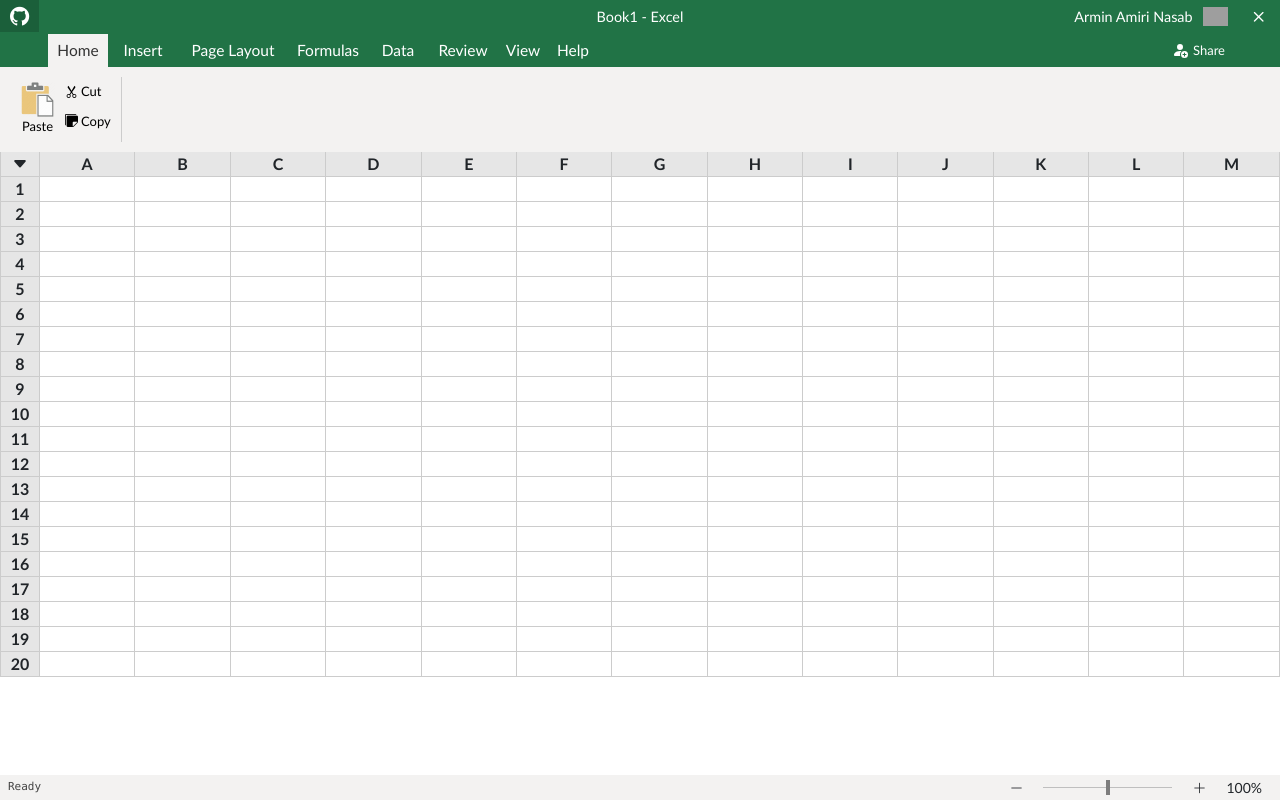
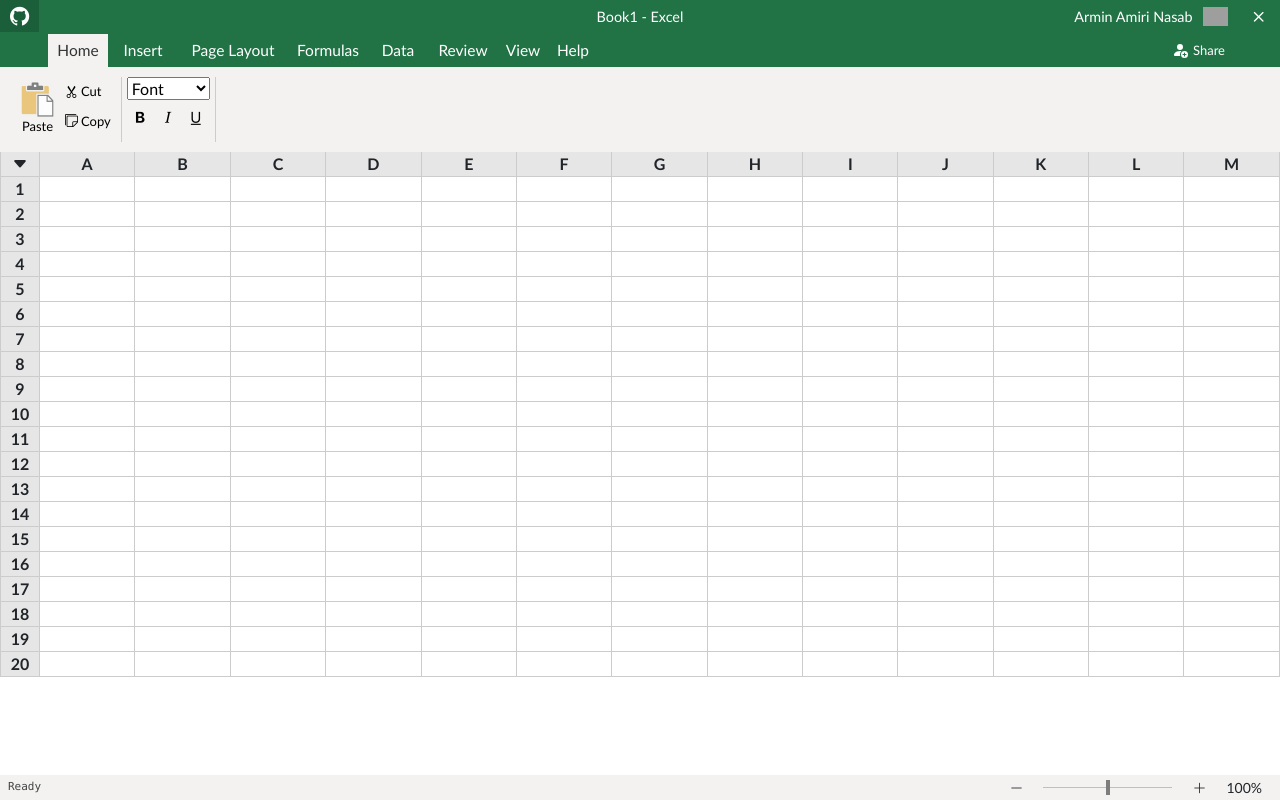
Before and after one commit to arminamirinasab/Vixcel, a plain HTML site: page files/index.html in a window 1280 px wide. Drawn offline with nearby package versions, Linux system fonts and the light colour scheme; grey boxes are pictures that could not be loaded.

Commit message:
Add "Font" Section In Ribbon

```diff
--- a/files/index.html
+++ b/files/index.html
@@ -81,10 +81,20 @@
                     </button>
 
                     <button id="copyButton">
-                        <i class="bi bi-stickies-fill"></i>
+                        <i class="bi bi-stickies"></i>
                         <span>Copy</span>
                     </button>
                 </div>
+            </div>
+            <div class="ribbonSection flex-column">
+                <select name="" id="">
+                    <option value="Ali">Font</option>
+                </select>
+                <div class="d-flex align-items-center ">
+                <button><i class="bi bi-type-bold icon-lg"></i></button>
+                <button><i class="bi bi-type-italic icon-lg"></i></button>
+                <button><i class="bi bi-type-underline icon-lg"></i></button>
+            </div>
             </div>
         </div>
     </div>
--- a/scss/_functions.scss
+++ b/scss/_functions.scss
@@ -5,6 +5,19 @@ $whiteBackgroundColor: #f3f2f1;
 $hoverItemBackgroundColor: #e1dfdd;
 $columnsBackgroundColor: #e6e6e6;
 
+i.icon-lg {
+  font-size: 1.1rem;
+}
+
+.d-flex {
+  display: flex;
+}
+.align-items-center {
+  align-items: center;
+}
+.flex-column {
+  flex-direction: column;
+}
 // Loading CSS
 
 .lds-roller {
```
Also changed, not shown: files/css/main.css.
